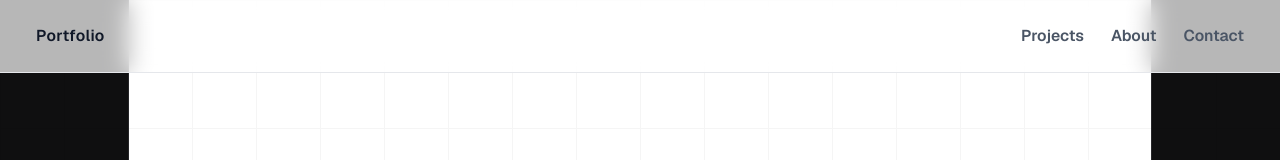
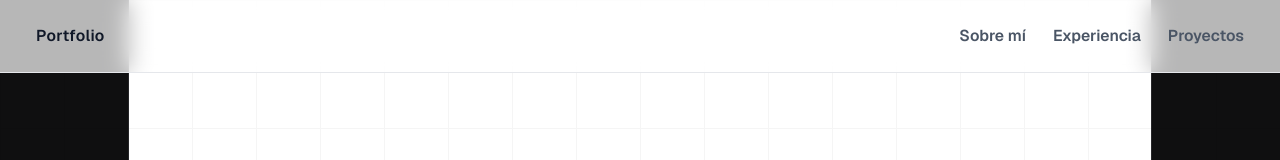
Before and after one commit to RodrigoPrograma/Portafolio-Rodrigo, a React (Vite) app in the folder Rodrigo-portfolio/: page / in a window 1280 px wide. Shown: the top 160 px of the page. Built offline with nearby package versions, Linux system fonts and the light colour scheme.

Commit message:
Updated Navbar

```diff
--- a/Rodrigo-portfolio/src/components/experience/ExperienceCard.tsx
+++ b/Rodrigo-portfolio/src/components/experience/ExperienceCard.tsx
@@ -101,6 +101,7 @@ export default function ExperienceCard({
                     className="
             leading-relaxed
             text-(--text-secondary)
+            md:text-2xl
           "
                 >
                     {experience.description}
--- a/Rodrigo-portfolio/src/components/layout/navbar.tsx
+++ b/Rodrigo-portfolio/src/components/layout/navbar.tsx
@@ -16,26 +16,23 @@ export default function Navbar() {
               className="flex gap-6 text-sm text-gray-600"
             >
               <a
-                href="#projects"
-                className="transition hover:text-black"
-              >
-                Projects
-              </a>
-
-              <a
                 href="#about"
                 className="transition hover:text-black"
               >
-                About
+                Sobre mí
               </a>
-
               <a
                 href="mailto:ralonzo1337@gmail.com"
                 className="transition hover:text-black"
               >
-                Contact
+                Experiencia
               </a>
-
+              <a
+                href="#projects"
+                className="transition hover:text-black"
+              >
+                Proyectos
+              </a>
             </nav>
 
           </div>
```
